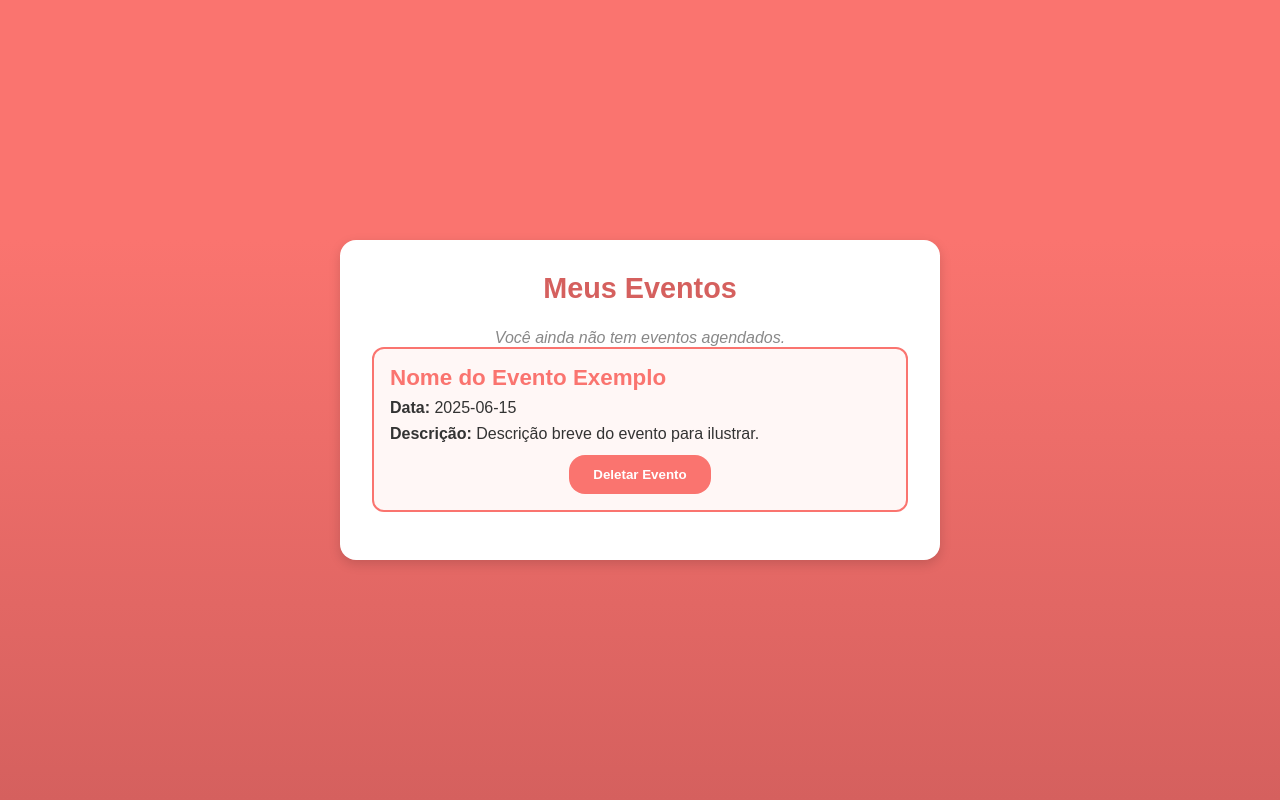
After one commit to szcabral/projeto-web-mod2, a Node server app: template src/views/pages/meusEventos.ejs in a window 1280 px wide. The commit adds this page. Run offline with Node 20, Linux system fonts and the light colour scheme; the template is opened without the code that fills it, so the values that code supplies are empty.

Commit message:
feat: adicionando a página meus eventos.

```diff
--- a/src/views/pages/clienteDashboard.ejs
+++ b/src/views/pages/clienteDashboard.ejs
@@ -96,7 +96,7 @@
 </a>
 
 
-    <a href="/meus-eventos" class="quadro">
+    <a href="/meusEventos" class="quadro">
       <img src="/assets/meusEventos.png" alt="Meus Eventos">
       <div>Meus Eventos</div>
     </a>
--- /dev/null
+++ b/src/views/pages/meusEventos.ejs
@@ -0,0 +1,115 @@
+<!DOCTYPE html>
+<html lang="pt-br">
+<head>
+  <meta charset="UTF-8"/>
+  <meta name="viewport" content="width=device-width, initial-scale=1.0"/>
+  <title>Meus Eventos - Fresh Muse</title>
+  <style>
+    * {
+      box-sizing: border-box;
+      margin: 0;
+      padding: 0;
+    }
+
+    html, body {
+      height: 100%;
+      font-family: 'Montserrat', sans-serif;
+      background: linear-gradient(180deg, #fa746f 30%, #D5605E 100%);
+      color: #fff;
+    }
+
+    body {
+      display: flex;
+      justify-content: center;
+      align-items: center;
+      padding: 2rem;
+    }
+
+    .container {
+      background: #fff;
+      color: #D5605E;
+      border-radius: 16px;
+      padding: 2rem;
+      width: 100%;
+      max-width: 600px;
+      box-shadow: 0 4px 12px rgba(0,0,0,0.15);
+    }
+
+    .container h1 {
+      text-align: center;
+      margin-bottom: 1.5rem;
+      font-size: 1.8rem;
+      font-weight: 700;
+    }
+
+    .evento {
+      background: #fff7f6;
+      border: 2px solid #fa746f;
+      border-radius: 12px;
+      padding: 1rem;
+      margin-bottom: 1rem;
+      color: #333;
+    }
+
+    .evento h2 {
+      margin-bottom: 0.5rem;
+      font-size: 1.4rem;
+      color: #fa746f;
+    }
+
+    .evento p {
+      margin-bottom: 0.5rem;
+      font-size: 1rem;
+    }
+
+    .evento form {
+      text-align: center;
+      margin-top: 0.75rem;
+    }
+
+    .evento button {
+      background-color: #fa746f;
+      color: white;
+      border: none;
+      padding: 0.75rem 1.5rem;
+      border-radius: 16px;
+      font-weight: 600;
+      cursor: pointer;
+      transition: background-color 0.3s ease;
+    }
+
+    .evento button:hover {
+      background-color: #D5605E;
+    }
+
+    .sem-eventos {
+      text-align: center;
+      color: #888;
+      font-style: italic;
+    }
+  </style>
+</head>
+<body>
+
+  <div class="container">
+    <h1>Meus Eventos</h1>
+
+    <div class="sem-eventos">
+      <p>Você ainda não tem eventos agendados.</p>
+    </div>
+
+    <div class="evento">
+      <h2>Nome do Evento Exemplo</h2>
+      <p><strong>Data:</strong> 2025-06-15</p>
+      <p><strong>Descrição:</strong> Descrição breve do evento para ilustrar.</p>
+
+      <form action="/:id/eventos', funcionarioController.eventos" method="GET">
+        <input type="hidden" name="funcionarioId" value="456"/>
+        <button type="submit">Deletar Evento</button>
+      </form>
+    </div>
+
+  </div>
+
+</body>
+</html>
```
